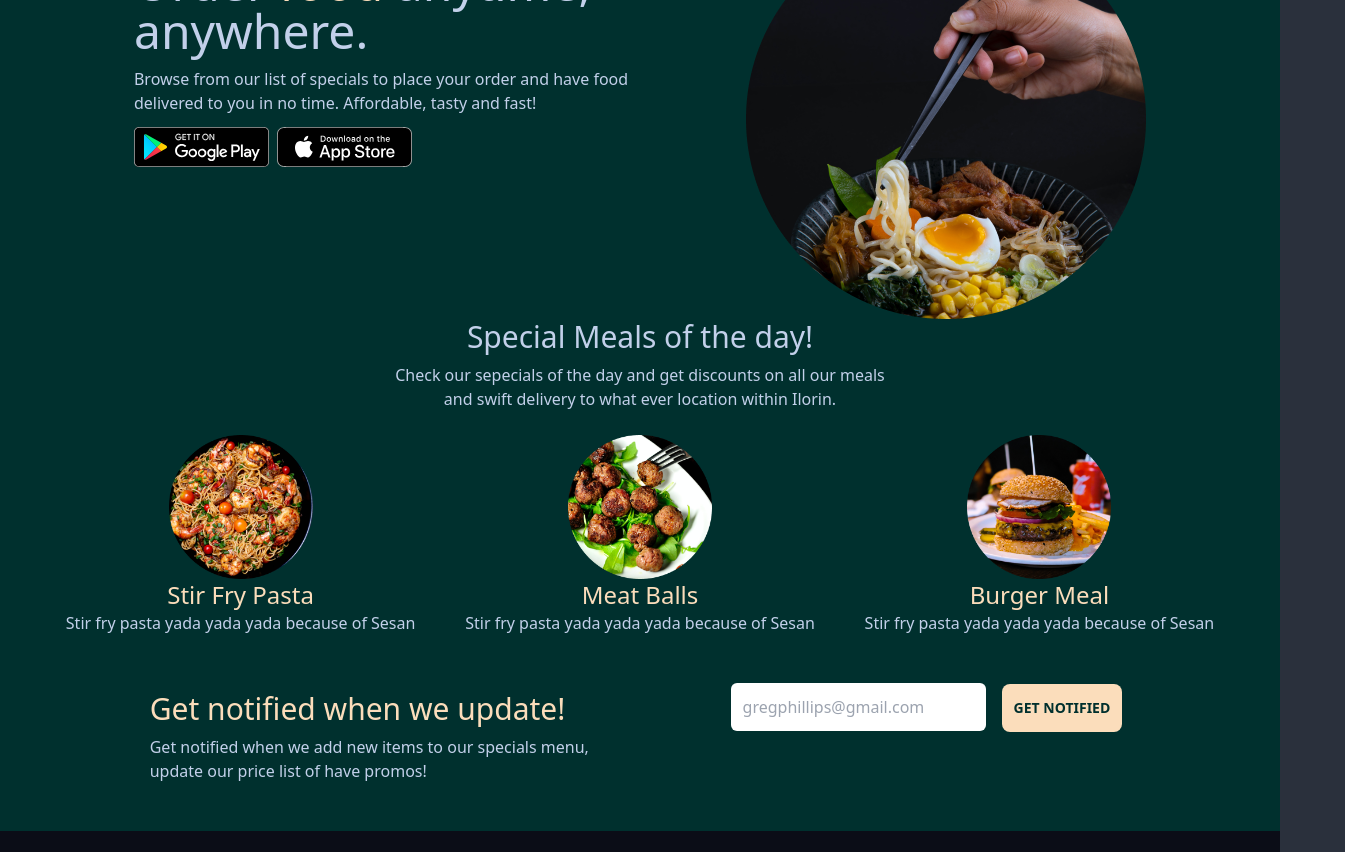
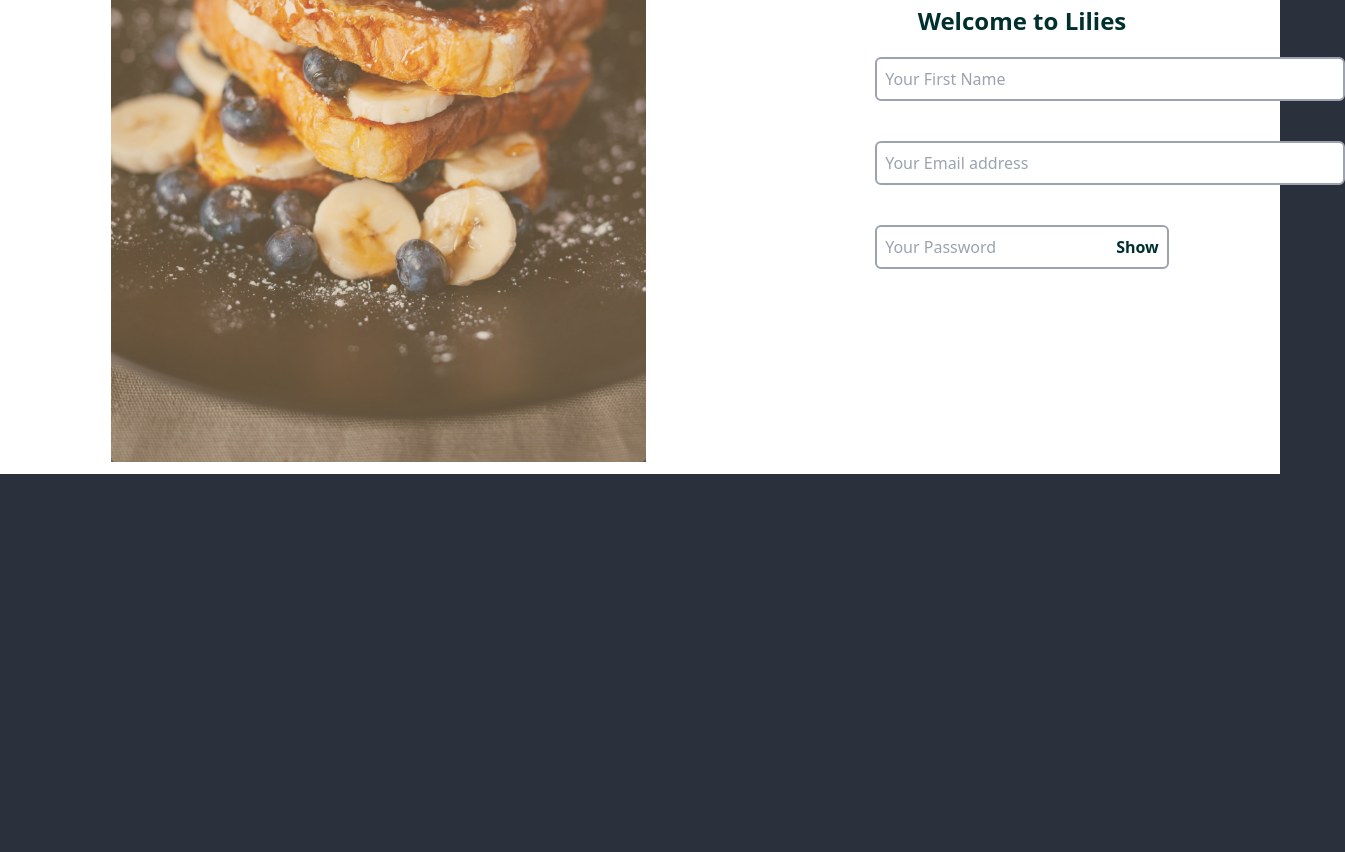
Before and after one commit to manaboy-07/Lilies, a React (Create React App) app: page / in a window 1280 px wide. Shown: the part 180-1032 px from the top of the page, 1345 px wide, since content can reach past the window. After the commit the page ends 800 px from the top, so only its background shows below. Built offline with nearby package versions, Linux system fonts and the light colour scheme.

Commit message:
working on signup page

```diff
--- a/src/App.js
+++ b/src/App.js
@@ -1,10 +1,12 @@
 /** @format */
 import HomePage from "./Pages/HomePage";
+import SignUp from "./Pages/SignUp";
 
 function App() {
   return (
     <div className='App'>
-      <HomePage />
+      {/* <HomePage /> */}
+      <SignUp />
     </div>
   );
 }
--- a/src/Pages/SignUp.jsx
+++ b/src/Pages/SignUp.jsx
@@ -4,21 +4,38 @@ import React from "react";
 import Register from "../Images/Register.png";
 function SignUp() {
   return (
-    <div className='sign flex '>
+    <div className='sign flex justify-center items-center bg-neutral py-3'>
       <div>
-        <img src={Register} alt='' />
+        <img src={Register} alt='' className='signImg' />
       </div>
       <div>
-        <form action=''>
-          <div className='input-container'>
-            <input type='text' placeholder='Your First Name' />
+        <form action='' className=''>
+          <div className='form-header flex justify-center items-center'>
+            <h1 className='text-2xl font-bold text-primary text-center'>
+              Welcome to Lilies
+            </h1>
+          </div>
+          <div className='input-container '>
+            <input
+              type='text'
+              placeholder='Your First Name'
+              className='border-gray-400 border-solid p-2 my-5 rounded-md  border-2 outline-none text-primary'
+            />
           </div>
           <div className='input-container'>
-            <input type='text' placeholder='Your Email address' />
+            <input
+              type='text'
+              placeholder='Your Email address'
+              className='border-gray-400 border-solid p-2 my-5 rounded-md  border-2 outline-none text-primary'
+            />
           </div>
-          <div className='input-container'>
-            <input type='text' placeholder='Your Password' />
-            <h3 className="text-primary">Show</h3>
+          <div className='input-container flex  items-center border-gray-400 border-solid p-2 my-5 rounded-md  border-2'>
+            <input
+              type='text'
+              placeholder='Your Password'
+              className='outline-none border-0 text-primary'
+            />
+            <h3 className='text-primary font-bold cursor-pointer'>Show</h3>
           </div>
         </form>
       </div>
--- a/src/components/Footer.jsx
+++ b/src/components/Footer.jsx
@@ -16,7 +16,7 @@ function Footer() {
     <section className='bg-accent py-4'>
       <div className='list-sections place-items-center grid lg:grid-cols-4 md:grid-cols-2 grid-cols-1 gap-4 '>
         <ul className='text-neutral'>
-          <li className='list-header text-bold text-2xl ml-2'>Company</li>
+          <li className='list-header font-bold text-2xl ml-2'>Company</li>
           <li className='my-1 px-2 hover:bg-base-100 rounded-md py-2 cursor-pointer'>
             About us
           </li>
@@ -29,7 +29,7 @@ function Footer() {
         </ul>
 
         <ul className='text-neutral'>
-          <li className='list-header text-bold text-2xl ml-2'>Support</li>
+          <li className='list-header font-bold text-2xl ml-2'>Support</li>
           <li className='my-1 px-2 hover:bg-base-100 rounded-md py-2 cursor-pointer'>
             Help Center
           </li>
@@ -39,7 +39,7 @@ function Footer() {
         </ul>
 
         <ul className='text-neutral'>
-          <li className='list-header text-bold text-2xl ml-2'>Legal</li>
+          <li className='list-header font-bold text-2xl ml-2'>Legal</li>
           <li className='my-1 px-2 hover:bg-base-100 rounded-md py-2 cursor-pointer'>
             Cookies Policy
           </li>
@@ -55,7 +55,7 @@ function Footer() {
         </ul>
 
         <ul className='text-neutral'>
-          <li className='list-header text-bold text-2xl my-2'>Install App</li>
+          <li className='list-header font-bold text-2xl my-2'>Install App</li>
           <div className='flex flex-col'>
             <li className='my-1'>
               <img src={PlayStore} alt='' />
--- a/src/components/Hero.jsx
+++ b/src/components/Hero.jsx
@@ -30,7 +30,7 @@ function Hero() {
       </div>
 
       <section className='flex text-center flex-col justify-center'>
-        <h2 className='text-3xl text-bold'>Special Meals of the day!</h2>
+        <h2 className='text-3xl font-bold'>Special Meals of the day!</h2>
         <h5 className='my-2'>
           Check our sepecials of the day and get discounts on all our meals{" "}
           <br /> and swift delivery to what ever location within Ilorin.
@@ -57,7 +57,7 @@ function Hero() {
 
       <section className='notify flex justify-evenly my-8 flex-col md:flex-row'>
         <div>
-          <h2 className='text-3xl text-secondary text-bold my-2'>
+          <h2 className='text-3xl text-secondary font-bold my-2'>
             Get notified when we update!
           </h2>
           <h4>
--- a/src/index.css
+++ b/src/index.css
@@ -8,3 +8,10 @@
   margin: 0;
   padding: 0;
 }
+.signImg {
+  width: 70%;
+  height: 120%;
+}
+.input-container input {
+  width: 160%;
+}
```
